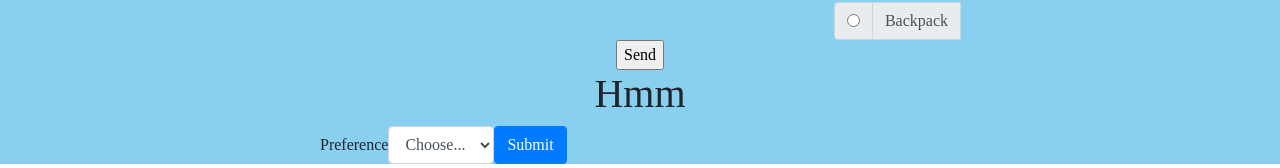
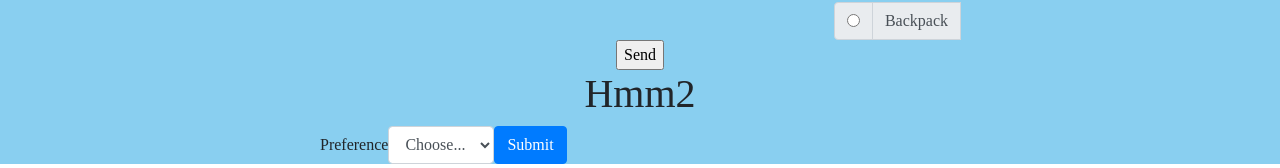
Before and after one commit to bryanlubay/cindyluscreations, a React (Create React App) app: page /contact in a window 1280 px wide. Shown: the part 474-642 px from the top of the page. Built offline with nearby package versions, Linux system fonts and the light colour scheme.

Commit message:
24 Feb Ars

```diff
--- a/src/components/Contact/Contact.js
+++ b/src/components/Contact/Contact.js
@@ -54,10 +54,11 @@ function Contact() {
             <br></br>
             <textarea name="message2" />
             <br></br>
+
             <InputGroup name="backpack" className="radio">
-              <InputGroup.Prepend className="radio">
+              <InputGroup.Prepend name="backpack" className="radio">
                 {/* <InputGroup.Checkbox></InputGroup.Checkbox> */}
-                <InputGroup.Radio></InputGroup.Radio>
+                <InputGroup.Radio name="backpack"></InputGroup.Radio>
                 <InputGroup.Text>Backpack</InputGroup.Text>
               </InputGroup.Prepend>
               </InputGroup>
@@ -73,7 +74,7 @@ function Contact() {
 
             </form>
 
-          <h1 id="hmm">Hmm</h1>
+          <h1 id="hmm">Hmm2</h1>
 
           <Form inline onSubmit={sendEmail}>
             <Form.Label >
```
